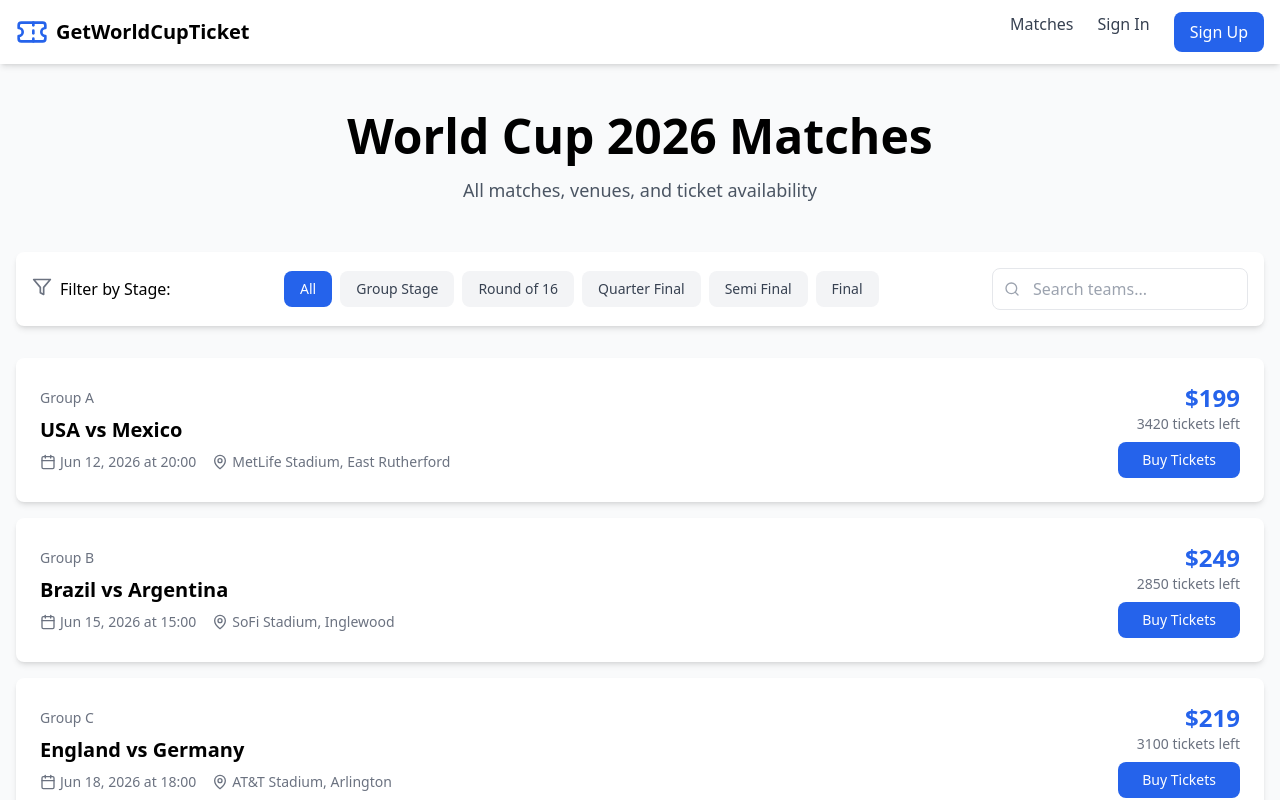
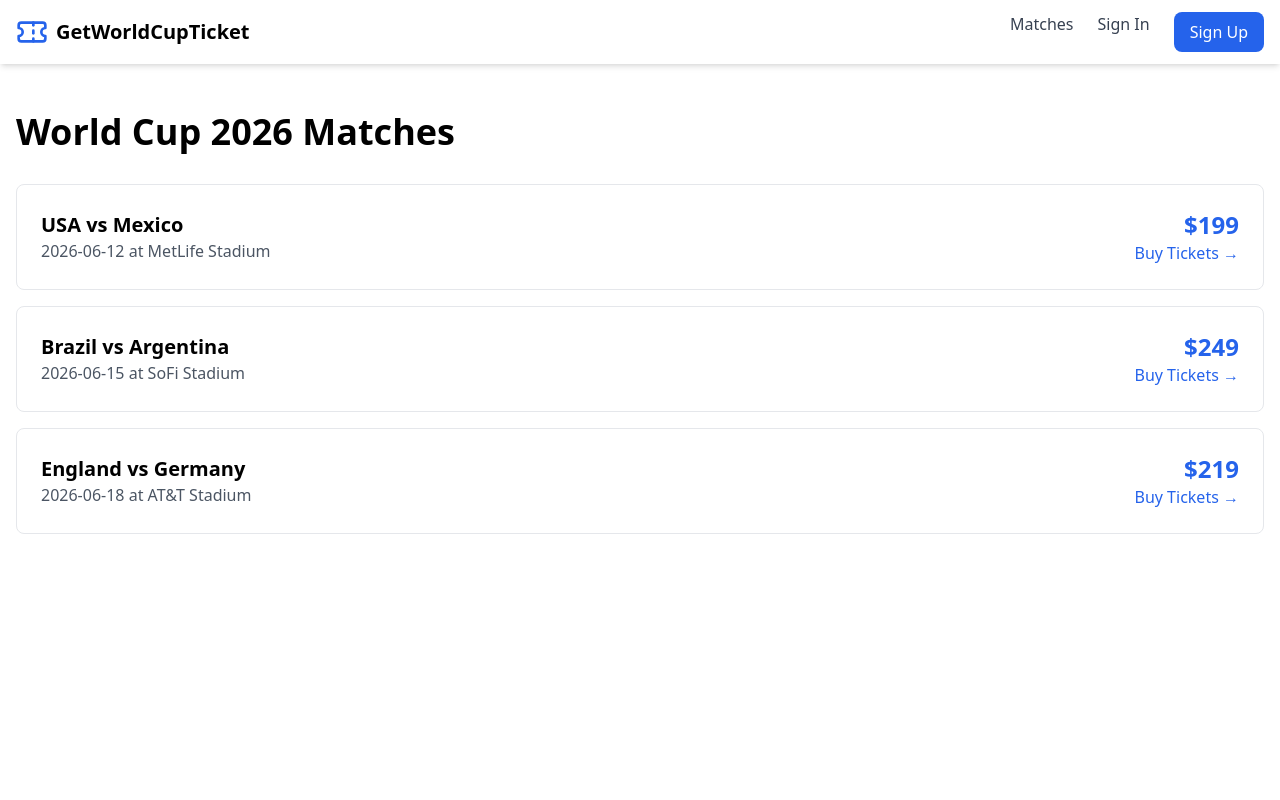
Before and after one commit to your-storre/getworldcuptickets, a Next.js app: page /matches in a window 1280 px wide. Shown: the top 800 px of the page. Built offline with nearby package versions, Linux system fonts and the light colour scheme.

Commit message:
Update page.tsx

```diff
--- a/app/matches/page.tsx
+++ b/app/matches/page.tsx
@@ -1,49 +1,31 @@
 'use client'
 
-import { useState } from 'react'
+import { useState, useEffect } from 'react'
 import Link from 'next/link'
-import Image from 'next/image'
-import { Calendar, MapPin, Search, Filter } from 'lucide-react'
 
 export default function MatchesPage() {
-  const [filter, setFilter] = useState('all')
-
   const matches = [
-    { id: 1, home: "USA", away: "Mexico", date: "2026-06-12", time: "20:00", stadium: "MetLife Stadium", city: "East Rutherford", stage: "Group A", price: 199, available: 3420 },
-    { id: 2, home: "Brazil", away: "Argentina", date: "2026-06-15", time: "15:00", stadium: "SoFi Stadium", city: "Inglewood", stage: "Group B", price: 249, available: 2850 },
-    { id: 3, home: "England", away: "Germany", date: "2026-06-18", time: "18:00", stadium: "AT&T Stadium", city: "Arlington", stage: "Group C", price: 219, available: 3100 },
-    { id: 4, home: "France", away: "Spain", date: "2026-06-21", time: "21:00", stadium: "Mercedes-Benz Stadium", city: "Atlanta", stage: "Group D", price: 229, available: 2950 },
-    { id: 5, home: "Portugal", away: "Netherlands", date: "2026-06-24", time: "16:00", stadium: "Levi's Stadium", city: "Santa Clara", stage: "Group E", price: 199, available: 4100 },
-    { id: 6, home: "Italy", away: "Belgium", date: "2026-06-27", time: "14:00", stadium: "Gillette Stadium", city: "Foxborough", stage: "Group F", price: 189, available: 3800 },
-    { id: 7, home: "Japan", away: "South Korea", date: "2026-06-30", time: "19:00", stadium: "Lumen Field", city: "Seattle", stage: "Group G", price: 169, available: 4500 },
-    { id: 8, home: "Winner A", away: "Runner-up B", date: "2026-07-04", time: "12:00", stadium: "Hard Rock Stadium", city: "Miami", stage: "Round of 16", price: 299, available: 2800 },
+    { id: 1, home: "USA", away: "Mexico", date: "2026-06-12", stadium: "MetLife Stadium", price: 199 },
+    { id: 2, home: "Brazil", away: "Argentina", date: "2026-06-15", stadium: "SoFi Stadium", price: 249 },
+    { id: 3, home: "England", away: "Germany", date: "2026-06-18", stadium: "AT&T Stadium", price: 219 },
   ]
 
   return (
-    <div className="bg-gray-50 min-h-screen py-12">
-      <div className="max-w-7xl mx-auto px-4">
-        <div className="text-center mb-12"><h1 className="text-4xl md:text-5xl font-bold mb-4">World Cup 2026 Matches</h1><p className="text-gray-600 text-lg">All matches, venues, and ticket availability</p></div>
-
-        {/* Filters */}
-        <div className="bg-white rounded-lg shadow-md p-4 mb-8 flex flex-wrap gap-4 justify-between items-center">
-          <div className="flex gap-2"><Filter className="w-5 h-5 text-gray-500" /><span className="font-medium">Filter by Stage:</span></div>
-          <div className="flex flex-wrap gap-2">
-            {['All', 'Group Stage', 'Round of 16', 'Quarter Final', 'Semi Final', 'Final'].map(s => <button key={s} onClick={() => setFilter(s.toLowerCase())} className={`px-4 py-2 rounded-lg text-sm ${filter === s.toLowerCase() ? 'bg-blue-600 text-white' : 'bg-gray-100 text-gray-700 hover:bg-gray-200'}`}>{s}</button>)}
+    <div className="max-w-7xl mx-auto px-4 py-12">
+      <h1 className="text-4xl font-bold mb-8">World Cup 2026 Matches</h1>
+      <div className="grid gap-4">
+        {matches.map(match => (
+          <div key={match.id} className="border rounded-lg p-6 flex justify-between items-center">
+            <div>
+              <div className="text-xl font-bold">{match.home} vs {match.away}</div>
+              <div className="text-gray-600">{match.date} at {match.stadium}</div>
+            </div>
+            <div className="text-right">
+              <div className="text-2xl font-bold text-blue-600">${match.price}</div>
+              <Link href="/login" className="text-blue-600 hover:underline">Buy Tickets →</Link>
+            </div>
           </div>
-          <div className="relative"><Search className="absolute left-3 top-1/2 transform -translate-y-1/2 text-gray-400 w-4 h-4" /><input type="text" placeholder="Search teams..." className="pl-10 pr-4 py-2 border rounded-lg w-64" /></div>
-        </div>
-
-        {/* Matches Grid */}
-        <div className="grid gap-4">
-          {matches.map(match => (
-            <Link href={`/matches/${match.id}`} key={match.id} className="bg-white rounded-lg shadow-md p-6 hover:shadow-lg transition">
-              <div className="flex flex-wrap justify-between items-center">
-                <div className="flex-1"><div className="text-sm text-gray-500 mb-2">{match.stage}</div><div className="text-xl font-bold">{match.home} vs {match.away}</div><div className="flex gap-4 mt-2 text-sm text-gray-500"><span className="flex items-center gap-1"><Calendar className="w-4 h-4" />{new Date(match.date).toLocaleDateString('en-US', { month: 'short', day: 'numeric', year: 'numeric' })} at {match.time}</span><span className="flex items-center gap-1"><MapPin className="w-4 h-4" />{match.stadium}, {match.city}</span></div></div>
-                <div className="text-right"><div className="text-2xl font-bold text-blue-600">${match.price}</div><div className="text-sm text-gray-500">{match.available} tickets left</div><div className="mt-2 bg-blue-600 text-white px-6 py-2 rounded-lg text-sm hover:bg-blue-700 transition">Buy Tickets</div></div>
-              </div>
-            </Link>
-          ))}
-        </div>
+        ))}
       </div>
     </div>
   )
```
